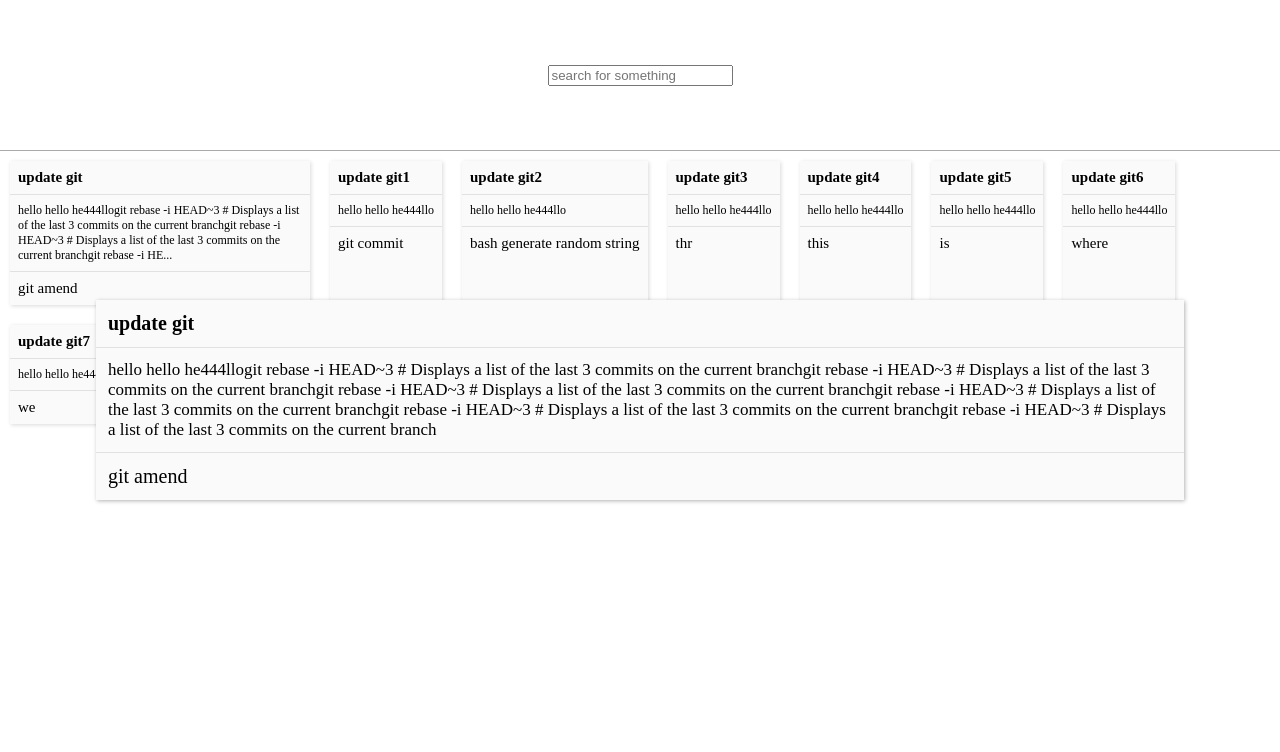
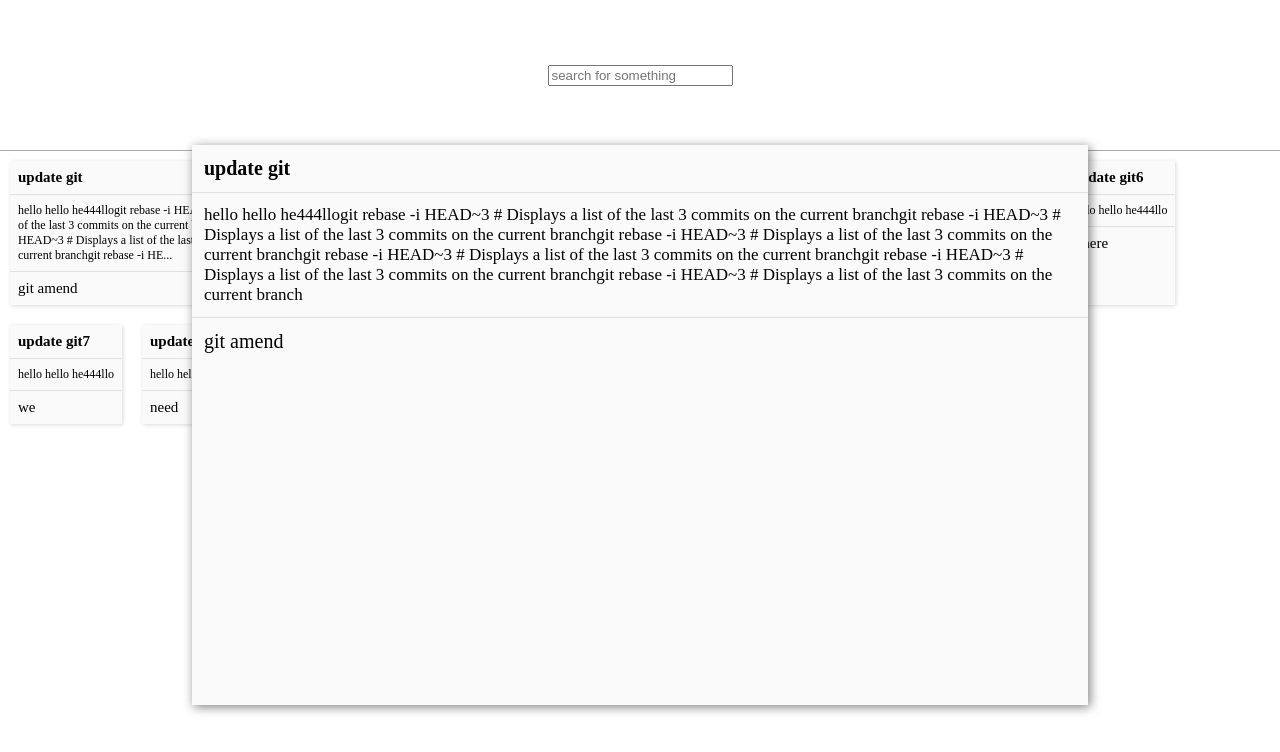
Before and after one commit to JacksonKearl/Beikao, a React app: page / in a window 1280 px wide. Both pictures are taken after a click on the element 160 px from the left and 233 px from the top of the page. Built offline with nearby package versions, Linux system fonts and the light colour scheme.

Commit message:
css sucks

```diff
--- a/src/index.js
+++ b/src/index.js
@@ -108,10 +108,9 @@ class Modal extends Component {
 	render(){
 		return (
 			<div
-				className={this.props.visible ? 'modalContainer' : 'invisible'}
+				className={this.props.visible ? 'modal show' : 'modal'}
 				onClick={this.props.closeModal}
 			>
-				<div className='modal'>
 				<div className='modalTop'>
 					<div className='modalTitle'>
 						{this.props.title}
@@ -125,7 +124,6 @@ class Modal extends Component {
 				<div className='modalBottom'>
 					<div className='modalTags'>
 						{this.props.tags}
-						</div>
 					</div>
 				</div>
 			</div>
--- a/src/style.css
+++ b/src/style.css
@@ -54,29 +54,34 @@ body {
 	font-size: 15px;
 }
 
-.modalContainer {
-	width: 100%;
-	height: 100%;
+.modal {
 	position: absolute;
-	background-color: rgba(1, 1, 1, 0);
-	top: 0;
+	top: 50px;
+	right: 0;
 	left: 0;
-	display: flex;
-	flex-direction: column;
-	justify-content: center;
-	align-items: center;
-    animation-name: grow;
-    animation-duration: 0.5s;
+	bottom: 0;
+	margin: auto;
+	visibility: hidden;
+	background-color: #fafafa;
+	box-shadow: 2px 2px 10px rgba(0, 0, 0, .5);
+	height: 70%;
+	width: 70%;
 }
 
-.invisible {
-	display: none;
+.modal.show {
+	visibility: visible;
+	animation: slide 500ms ease-in-out;
 }
 
-.modal {
-	background-color: #fafafa;
-	box-shadow: 1px 1px 4px rgba(0, 0, 0, .3);
-	max-width: 85%;
+@keyframes slide {
+	0% {
+		opacity: 0;
+		top: 0;
+	}
+	100% {
+		opacity: 1;
+		top: 50px;
+	}
 }
 
 .modalTop {
@@ -105,12 +110,3 @@ body {
 .modalTags {
 	font-size: 20px;
 }
-
-@keyframes grow {
-	from {
-		height: 0;
-	}
-    to {
-		height: 500;
-	}
-}
```
Lines whose indentation alone changed are shown as unchanged.
